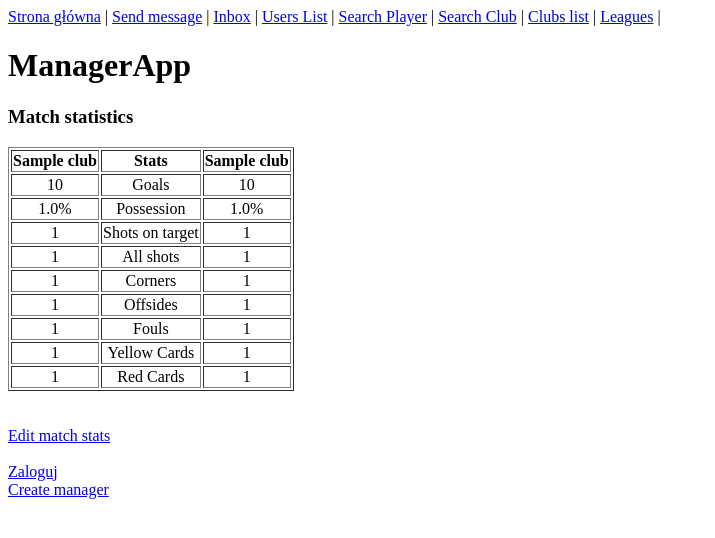
After one commit to DawidPawulski/Manager-App, a Django app: page /schedule/1 in a window 1280 px wide. The commit adds this page. Shown: the top 538 px of the page, without its empty margins (0-715 px from the left). Run offline with Django 3.2, Linux system fonts and the light colour scheme; tables that the repository leaves empty hold one stand-in row (values such as "Sample post").

Commit message:
Added Match view

```diff
--- a/ManagerApp/urls.py
+++ b/ManagerApp/urls.py
@@ -38,8 +38,11 @@ urlpatterns = [
     path('user/<int:pk>', UserDetailView.as_view(), name='user-details'),
     path('clubs/<int:pk>/schedule', ScheduleView.as_view(), name='schedule-view'),
     path('schedule/<int:pk>', MatchView.as_view(), name='match-view'),
+    path('schedule/<int:pk>/edit', MatchUpdateView.as_view(), name='match-edit-view'),
     path('compose_message/', ComposeMessageView.as_view(), name="compose-message"),
     path('message_sent/', SentMessageView.as_view(), name="sent-message"),
     path('inbox', InboxListView.as_view(), name='inbox-list'),
     path('inbox/<int:pk>', InboxDetailView.as_view(), name='inbox-detail'),
+    path('inbox/<int:pk>/delete', MessageDeleteView.as_view(), name='message-delete'),
+    path('clubs/<int:pk>/squad/shirts', PlayersShirtNumberUpdateView.as_view(), name='shirt-update'),
 ]
--- a/main/models.py
+++ b/main/models.py
@@ -3,6 +3,7 @@ from django.contrib.auth.models import User
 from django.contrib.auth.models import UserManager
 
 # Create your models here.
+from django.urls import reverse
 
 POSITION_CHOICES = [
     (0, 'Goalkeeper'),
@@ -54,6 +55,7 @@ class Players(models.Model):
     nationality = models.CharField(max_length=64)
     height = models.IntegerField()
     date_of_birth = models.DateField()
+    shirt_number = models.IntegerField(null=True, blank=True)
 
     def __str__(self):
         return self.name
@@ -85,6 +87,22 @@ class Matches(models.Model):
     away_team_score = models.IntegerField(null=True, blank=True)
     date = models.DateField()
     league = models.ForeignKey(Leagues, on_delete=models.CASCADE)
+    possession_home_team = models.FloatField()
+    possession_away_team = models.FloatField()
+    shots_on_target_home_team = models.IntegerField()
+    shots_on_target_away_team = models.IntegerField()
+    all_shots_home_team = models.IntegerField()
+    all_shots_away_team = models.IntegerField()
+    corners_home_team = models.IntegerField()
+    corners_away_team = models.IntegerField()
+    offsides_home_team = models.IntegerField()
+    offsides_away_team = models.IntegerField()
+    yellow_cards_home_team = models.IntegerField()
+    yellow_cards_away_team = models.IntegerField()
+    red_cards_home_team = models.IntegerField()
+    red_cards_away_team = models.IntegerField()
+    fouls_conceded_home_team = models.IntegerField()
+    fouls_conceded_away_team = models.IntegerField()
 
     def __str__(self):
         return "{} {}".format(self.home_team, self.away_team)
@@ -92,6 +110,11 @@ class Matches(models.Model):
     class Meta:
         verbose_name = "match"
         verbose_name_plural = "matches"
+
+    def get_absolute_url(self):
+        return reverse('match-view', kwargs={'pk': self.pk})
+
+
 
 
 class Goals(models.Model):
@@ -136,11 +159,6 @@ class BenchPlayers(models.Model):
     match = models.ManyToManyField(Matches)
 
 
-class PlayerShirtNumber(models.Model):
-    number = models.IntegerField()
-    player = models.OneToOneField(Players, on_delete=models.CASCADE)
-
-
 class Message(models.Model):
     recipient = models.ForeignKey(Manager, on_delete=models.PROTECT, related_name='Recipient')
     subject = models.CharField(max_length=256)
--- a/main/templates/main/base.html
+++ b/main/templates/main/base.html
@@ -4,7 +4,7 @@
     <head><meta charset="utf-8"></head>
     <title>
         {% block title %}
-            Football Manager
+            ManagerApp
         {% endblock %}
     </title>
     <body bgcolor="{{ bgcolor }}">
@@ -27,7 +27,7 @@
 
         </div>
 
-        <h1>Football Manager</h1>
+        <h1>ManagerApp</h1>
 
         {% block content %}
             [Brak treści]
--- a/main/templates/main/inbox_detail.html
+++ b/main/templates/main/inbox_detail.html
@@ -12,5 +12,6 @@
     <div><b>Content:</b><br>
         {{ messages.content }}
     </div><br><br>
+    <a href="{% url 'message-delete' pk=messages.pk %}">Delete this message?</a><br><br>
     <a href="{% url 'inbox-list' %}">Back to inbox</a><br><br>
 {% endblock %}
--- /dev/null
+++ b/main/templates/main/match_view.html
@@ -0,0 +1,67 @@
+{% extends 'main/base.html' %}
+
+{% block title %}
+    Match
+{% endblock %}
+
+{% block content %}
+
+    <h3>Match statistics</h3>
+
+    <table border="1px" style="text-align: center">
+        <tr>
+            <th>{{ match.home_team.get }}</th>
+            <th>Stats</th>
+            <th>{{ match.away_team.get }}</th>
+        </tr>
+        <tr>
+            <td>{{ match.home_team_score }}</td>
+            <td>Goals</td>
+            <td>{{ match.away_team_score }}</td>
+        </tr>
+        <tr>
+            <td>{{ match.possession_home_team }}%</td>
+            <td>Possession</td>
+            <td>{{ match.possession_away_team }}%</td>
+        </tr>
+        <tr>
+            <td>{{ match.shots_on_target_home_team }}</td>
+            <td>Shots on target</td>
+            <td>{{ match.shots_on_target_away_team }}</td>
+        </tr>
+        <tr>
+            <td>{{ match.all_shots_home_team }}</td>
+            <td>All shots</td>
+            <td>{{ match.all_shots_away_team }}</td>
+        </tr>
+        <tr>
+            <td>{{ match.corners_home_team }}</td>
+            <td>Corners</td>
+            <td>{{ match.corners_away_team }}</td>
+        </tr>
+        <tr>
+            <td>{{ match.offsides_home_team }}</td>
+            <td>Offsides</td>
+            <td>{{ match.offsides_away_team }}</td>
+        </tr>
+        <tr>
+            <td>{{ match.fouls_conceded_home_team }}</td>
+            <td>Fouls</td>
+            <td>{{ match.fouls_conceded_away_team }}</td>
+        </tr>
+        <tr>
+            <td>{{ match.yellow_cards_home_team }}</td>
+            <td>Yellow Cards</td>
+            <td>{{ match.yellow_cards_away_team }}</td>
+        </tr>
+        <tr>
+            <td>{{ match.red_cards_home_team }}</td>
+            <td>Red Cards</td>
+            <td>{{ match.red_cards_away_team }}</td>
+        </tr>
+    </table>
+    <br><br>
+<a href="{% url 'match-edit-view' pk=match.pk %}">Edit match stats</a>
+    <br><br>
+
+{% endblock %}
--- a/main/templates/auth/user_confirm_delete.html
+++ b/main/templates/main/message_confirm_delete.html
@@ -7,7 +7,8 @@
     {% csrf_token %}
 
     {{ form.as_p }}
-    <input type="submit" value="Wyślij">
+        Are you sure you want to delete this message?
+    <input type="submit" value="Delete">
 
     </form>
 
--- a/main/views.py
+++ b/main/views.py
@@ -2,6 +2,7 @@ from django.contrib.auth import get_user_model, login, logout
 from django.contrib.auth.mixins import PermissionRequiredMixin
 from django.http import HttpResponseRedirect
 from django.shortcuts import render, redirect
+from django.template import context
 from django.template.response import TemplateResponse
 from django.urls import reverse, reverse_lazy
 from django.views import generic, View
@@ -92,10 +93,6 @@ class LogoutView(View):
         return redirect(to='login_view')
 
 
-class MainView(View):
-    pass
-
-
 class ManagerDeleteView(DeleteView):
     model = User
     success_url = reverse_lazy('user-list')
@@ -136,7 +133,7 @@ class SquadListView(View):
     def get(self, request, pk):
         club = Clubs.objects.get(pk=pk)
         all_players = Players.objects.filter(club=club)
-        player = all_players.order_by('position')
+        player = all_players.order_by('position', 'name')
         goals = Goals.objects.filter(player=player)
         assist = Assists.objects.filter(player=player)
         yellow_cards = YellowCards.objects.filter(player=player)
@@ -169,6 +166,7 @@ class PlayerDetailView(View):
         appearance = FirstEleven.objects.filter(player=player)
         from_the_bench = BenchPlayers.objects.filter(player=player)
         motm = ManOfTheMatch.objects.filter(player=player)
+        #  shirt_num = PlayerShirtNumber.objects.filter(player__pk__in=player)
 
         ctx = {
             'player': player,
@@ -179,6 +177,7 @@ class PlayerDetailView(View):
             'appearance': appearance,
             'bench': from_the_bench,
             'motm': motm,
+            #  'shirt': shirt_num,
         }
         return render(request, 'main/player_view.html', ctx)
 
@@ -307,5 +306,65 @@ class InboxDetailView(View):
         return render(request, 'main/inbox_detail.html', ctx)
 
 
+class MessageDeleteView(DeleteView):
+    model = Message
+    success_url = reverse_lazy('inbox-list')
+
+
+class PlayersShirtNumberUpdateView(View):
+
+    def get(self, request, pk):
+        club = Clubs.objects.get(pk=pk)
+        all_players = Players.objects.filter(club=club)
+        player = all_players.order_by('position', 'name')
+        form = PlayersShirtNumberForm(player)
+        form.fields["player"].queryset = player
+        #  shirt_num = PlayerShirtNumber.objects.filter(player__in=player)
+        ctx = {'form': form,
+               'player_list': player,
+               'club': club,
+               #  'shirt': shirt_num,
+               }
+        return render(request, 'main/player_shirt_number_update.html', ctx)
+
+    def post(self, request, pk):
+
+        club = Clubs.objects.get(pk=pk)
+        all_players = Players.objects.filter(club=club)
+        player = all_players.order_by('position', 'name')
+        form = PlayersShirtNumberForm(event=player, data=request.POST)
+        form.fields["player"].queryset = player
+        ctx = {'form': form,
+               'player_list': player,
+               'club': club,
+               }
+        if form.is_valid():
+            player = request.POST['player']
+            play = Players.objects.filter(id=player)
+            play.update(shirt_number=form.cleaned_data['number'],)
+            obj = '/clubs/{}/squad'.format(pk)
+            return redirect(to=obj)
+        return render(request, 'main/player_shirt_number_update.html', ctx)
+
+
 class MatchView(View):
+    def get(self, request, pk):
+        match = Matches.objects.get(pk=pk)
+        ctx = {
+            'match': match,
+        }
+        return render(request, 'main/match_view.html', ctx)
+
+
+class MatchUpdateView(UpdateView):
+    model = Matches
+    fields = ['home_team_score', 'away_team_score', 'possession_home_team', 'possession_away_team',
+              'shots_on_target_home_team', 'shots_on_target_away_team', 'all_shots_home_team', 'all_shots_away_team',
+              'corners_home_team', 'corners_away_team', 'offsides_home_team', 'offsides_away_team',
+              'yellow_cards_home_team', 'yellow_cards_away_team', 'red_cards_home_team', 'red_cards_away_team',
+              'fouls_conceded_home_team', 'fouls_conceded_away_team']
+    template_name_suffix = '_update'
+
+
+class MainView(View):
     pass
```
Also changed, not shown: main/forms.py (+14 -2 lines), main/templates/main/matches_update.html (added, +19 -0 lines), main/templates/main/player_shirt_number_update.html (added, +27 -0 lines), main/templates/main/squad.html (+8 -1 lines), main/migrations/0017_auto_20181005_1630.py (added), main/migrations/0018_auto_20181005_1636.py (added), main/migrations/0019_auto_20181005_1641.py (added), main/migrations/0020_auto_20181005_1703.py (added), main/migrations/0021_auto_20181005_1734.py (added), main/migrations/0022_auto_20181005_1856.py (added).
